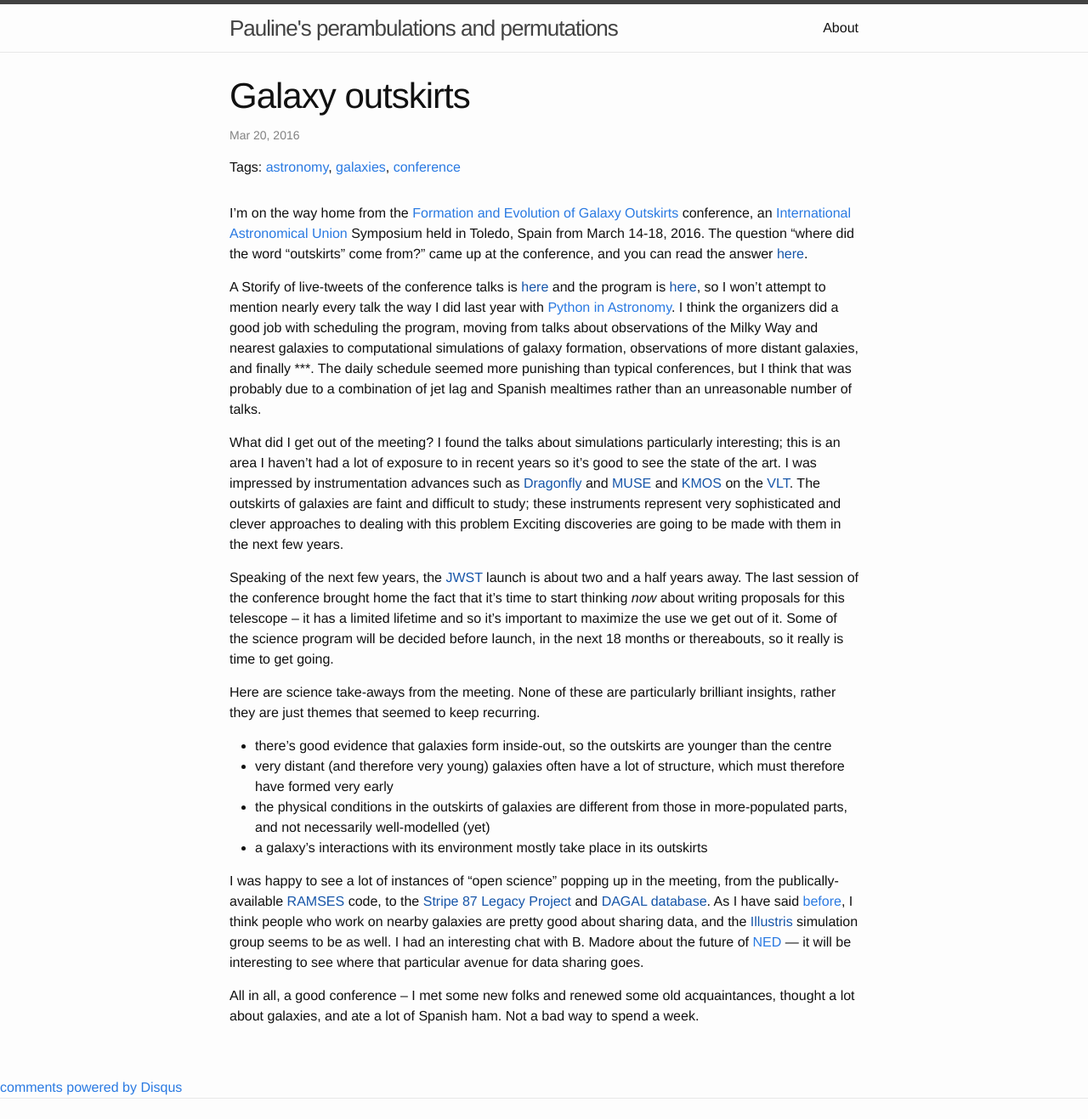
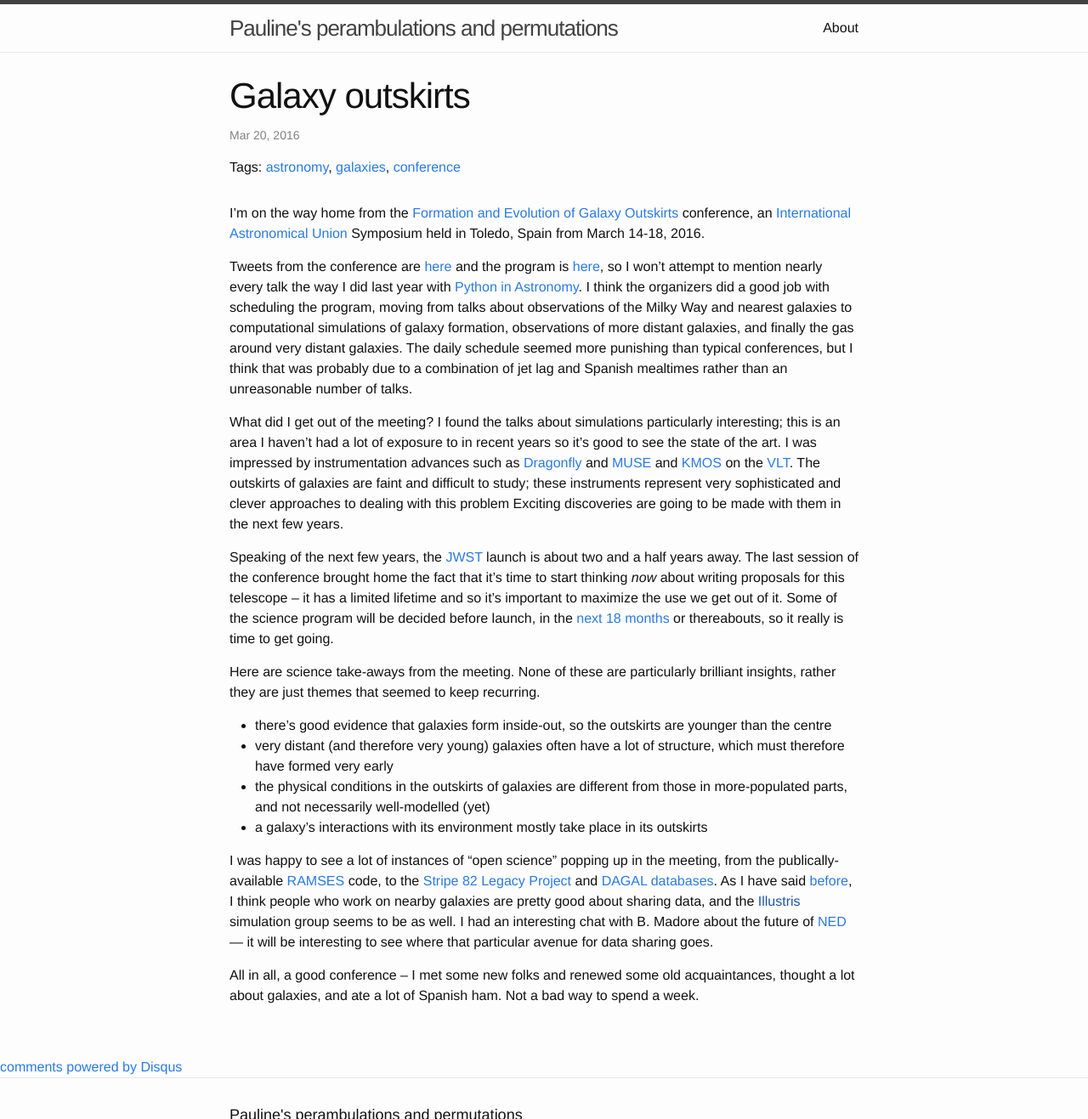
Before and after one commit to PBarmby/PBarmby.github.io, a Jekyll site: the page built from _posts/2016-03-20-Galaxy-outskirts.markdown, in a window 1280 px wide and 1400 px high, cut to the strip 0-1317 px from the top of the window. Shown: the whole strip at 85% size. Built offline with Jekyll 4.4.1, drawn with Linux system fonts in a browser that asks for light colours; comment, search, counter and statistics services are not loaded.

Commit message:
galaxy outskirts links

```diff
--- a/_posts/2016-03-20-Galaxy-outskirts.markdown
+++ b/_posts/2016-03-20-Galaxy-outskirts.markdown
@@ -8,31 +8,33 @@
 
 I'm on the way home from the [Formation and Evolution of Galaxy Outskirts](http://galaxyoutskirts.org)
 conference, an [International Astronomical Union](http://iau.org) Symposium held in Toledo,
-Spain from March 14-18, 2016. The question "where did the word "outskirts" come from?" came up
-at the conference, and you can read the answer [here]().
+Spain from March 14-18, 2016.
 
-A Storify of live-tweets of the conference talks is [here]() and the program is
-[here](), so I won't attempt to mention nearly every talk the way I did last year with
+Tweets from the conference are [here](https://twitter.com/search?q=%23iaus321) and the program is
+[here](http://galaxyoutskirts.org/index.php/scientific-program/), so I won't attempt to mention nearly every talk the way I did last year with
 [Python in Astronomy]({% post_url 2015-04-30-Python-in-Astronomy-review %}). I think the
 organizers did a good job with scheduling the program, moving from talks
 about observations of the Milky Way and nearest galaxies to computational simulations of galaxy formation,
-observations of more distant galaxies, and finally ***. The daily
+observations of more distant galaxies, and finally the gas around very distant galaxies. The daily
 schedule seemed more punishing than typical conferences, but I think that was probably due to
 a combination of jet lag and Spanish mealtimes rather than an unreasonable number of talks.
 
 What did I get out of the meeting? I found the talks about simulations
 particularly interesting; this is an area I haven't had a lot of exposure to in recent years
 so it's good to see the state of the art. I was impressed by instrumentation
-advances such as [Dragonfly]() and [MUSE]() and [KMOS]() on the [VLT](). The outskirts of
+advances such as [Dragonfly](http://www.dunlap.utoronto.ca/instrumentation/dragonfly/) and
+[MUSE](https://www.eso.org/sci/facilities/paranal/instruments/muse.html) and
+[KMOS](https://www.eso.org/sci/facilities/paranal/instruments/kmos.html) on the
+[VLT](http://www.eso.org/public/teles-instr/paranal/). The outskirts of
 galaxies are faint and difficult to study; these instruments represent
 very sophisticated and clever approaches to dealing with this problem
 Exciting discoveries are going to be made with them in the next few years.
 
-Speaking of the next few years, the [JWST]() launch is about two and a half years away.
+Speaking of the next few years, the [JWST](http://www.stsci.edu/jwst/) launch is about two and a half years away.
 The last session of the conference brought home the fact that it's time to start thinking *now* about writing
 proposals for this telescope -- it has a limited lifetime and so it's important to maximize
 the use we get out of it. Some of the science program will be decided before launch, in the
-next 18 months or thereabouts, so it really is time to get going.
+[next 18 months](http://www.stsci.edu/jwst/operations/proposals) or thereabouts, so it really is time to get going.
 
 Here are science take-aways from the meeting. None of these are particularly brilliant
 insights, rather they are just themes that seemed to keep recurring.
@@ -44,7 +46,8 @@
 * a galaxy's interactions with its environment mostly take place in its outskirts
 
 I was happy to see a lot of instances of "open science" popping up in the meeting, from the
-publically-available [RAMSES]() code, to the [Stripe 87 Legacy Project]() and [DAGAL database]().
+publically-available [RAMSES](https://bitbucket.org/rteyssie/ramses) code, to the
+[Stripe 82 Legacy Project](http://www.iac.es/proyecto/stripe82/) and [DAGAL databases](http://www.dagalnetwork.eu/public-scientific-deliverables).
 As I have said [before]({% post_url 2016-01-27-Data-sharing-in-astronomy %}), I think people who
 work on nearby galaxies are pretty good about sharing data, and the [Illustris]() simulation
 group seems to be as well. I had an interesting chat with B. Madore about the future
```
